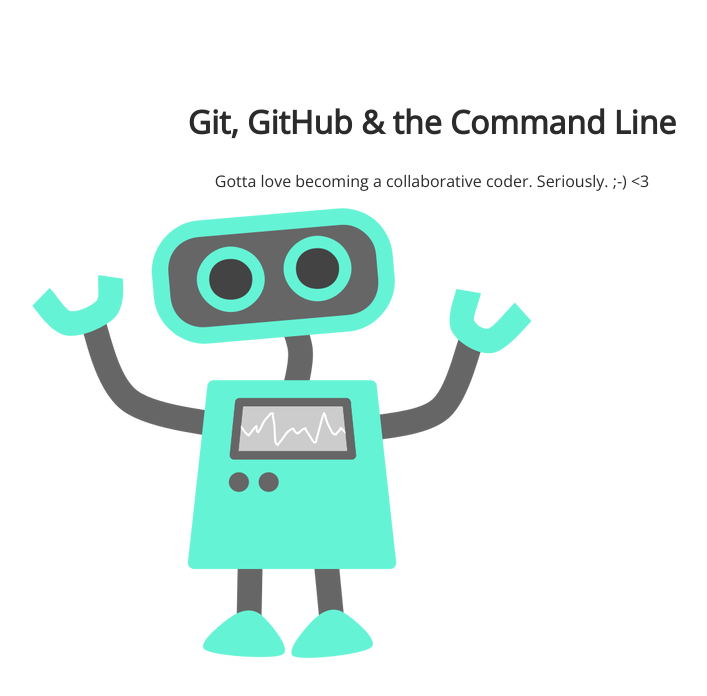
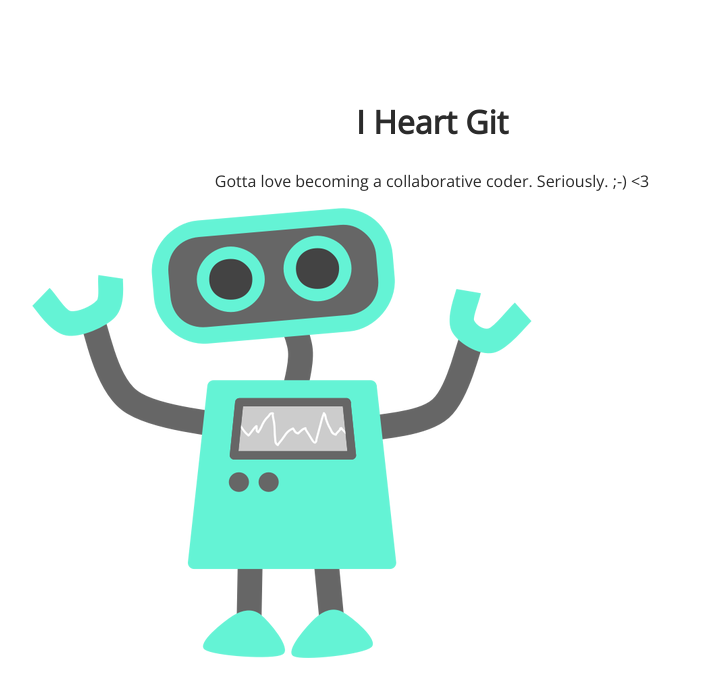
Before and after one commit to jamiesie/105-project, a plain HTML site: page index.html in a window 1280 px wide. Shown: the whole page, without its empty margins (208-915 px from the left). Drawn offline with nearby package versions, Linux system fonts and the light colour scheme.

Commit message:
changed hero text

```diff
--- a/index.html
+++ b/index.html
@@ -8,7 +8,7 @@
 </head>
 <body>
 	<section>
-		<h1>Git, GitHub & the Command Line</h1>
+		<h1>I Heart Git</h1>
 		<p>Gotta love becoming a collaborative coder. Seriously. ;-) <3</p>
 		<img src="img/happy-blue-robot.png">
 	</section>
```
